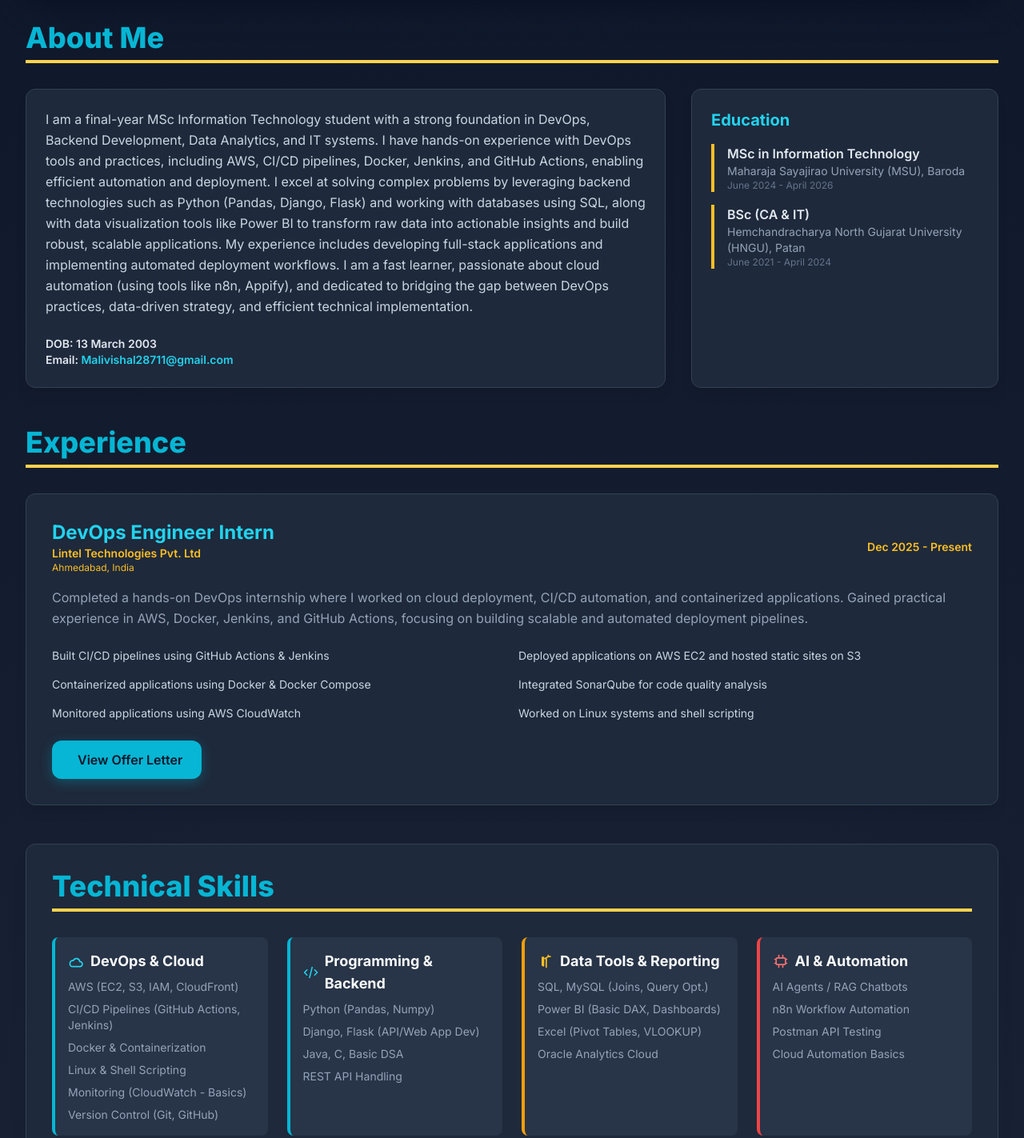
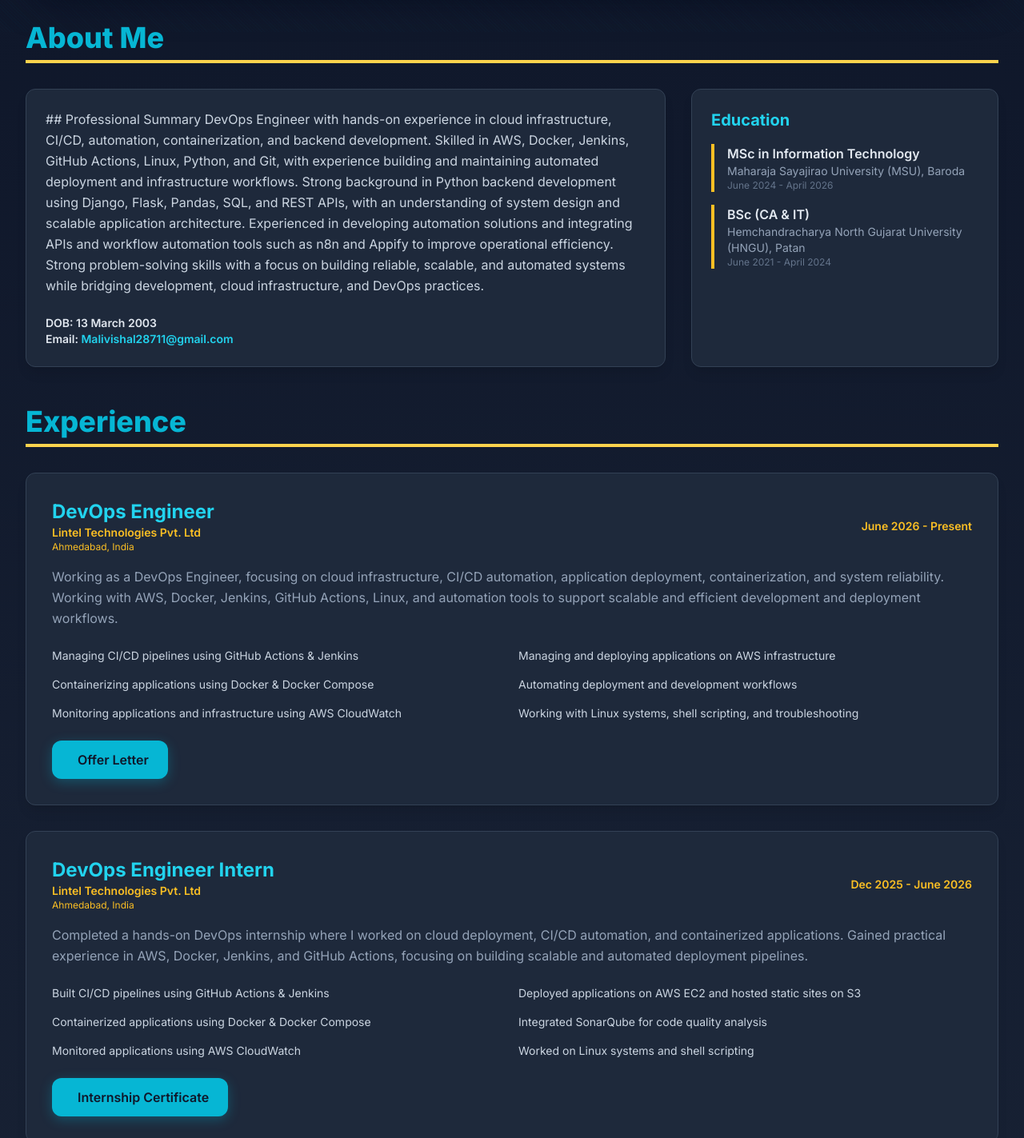
Before and after one commit to maliVishal01/my-portfolio, a plain HTML site: page index.html in a window 1280 px wide. Shown: the part 760-2183 px from the top of the page at 80% size. Drawn offline with nearby package versions, Linux system fonts and the light colour scheme.

Commit message:
Update index.html

```diff
--- a/index.html
+++ b/index.html
@@ -316,14 +316,13 @@
                     <div class="py-1" role="menu" aria-orientation="vertical" aria-labelledby="resume-dropdown-btn">
                         <p class="px-4 py-1 text-xs text-slate-400 uppercase font-semibold">Choose Version:</p>
                         <!-- IMPORTANT: Resume links updated for external opening and security -->
-                          <a href="https://drive.google.com/file/d/1KwO7Cun6BjoyCAGUORHzdt842s-70Tzd/view?usp=sharing" target="_blank" rel="noopener noreferrer" class="block px-4 py-2 text-sm text-slate-200 hover:bg-slate-600 hover:text-cyan-400 transition" role="menuitem">
+                      <a href="https://drive.google.com/file/d/1dXMmZLanyJgvo8Kr0z44-oGmKPJdKQ20/view?usp=sharing" target="_blank" rel="noopener noreferrer" class="block px-4 py-2 text-sm text-slate-200 hover:bg-slate-600 hover:text-cyan-400 transition" role="menuitem">
                             DevOps Engineer Resume (PDF)
                         </a>
+                       <a href="https://https://drive.google.com/file/d/1PpCtNs4HW2KYGBzNeO9aDZBEMlMLt3CW/view?usp=drive_link" target="_blank" rel="noopener noreferrer" class="block px-4 py-2 text-sm text-slate-200 hover:bg-slate-600 hover:text-cyan-400 transition" role="menuitem">
+                            Python Developer Resume (PDF)
                         <a href="https://drive.google.com/file/d/1v_4CWaUfltLu9k6cRTzlmoTbZFXUqVMs/view?usp=drive_link" target="_blank" rel="noopener noreferrer" class="block px-4 py-2 text-sm text-slate-200 hover:bg-slate-600 hover:text-cyan-400 transition" role="menuitem">
                             Data Analyst Resume (PDF)
-                        </a>
-                        <a href="https://drive.google.com/file/d/1gPdIM2Muj4UdsCDyEZLgg3blIvpRpMeE/view?usp=drive_link" target="_blank" rel="noopener noreferrer" class="block px-4 py-2 text-sm text-slate-200 hover:bg-slate-600 hover:text-cyan-400 transition" role="menuitem">
-                            Python Developer Resume (PDF)
                         </a>
                         <a href="https://drive.google.com/file/d/1UYsNJAOXr_UcnYrPA23Z8zjPp0-BJLwy/view?usp=drive_link" target="_blank" rel="noopener noreferrer" class="block px-4 py-2 text-sm text-slate-200 hover:bg-slate-600 hover:text-cyan-400 transition" role="menuitem">
                             IT Role  Resume (PDF)
@@ -353,11 +352,14 @@
         <div class="grid md:grid-cols-3 gap-8">
             <div class="md:col-span-2 bg-slate-800 p-6 rounded-xl shadow-lg border border-slate-700 card-hover transition duration-300">
                 <p class="text-slate-300 leading-relaxed">
-                   I am a final-year MSc Information Technology student with a strong foundation in DevOps, Backend Development, Data Analytics, and IT systems. I have hands-on experience with DevOps tools and practices, including AWS, CI/CD pipelines, Docker, Jenkins, and GitHub Actions, enabling efficient automation and deployment.
+                  ## Professional Summary
 
-I excel at solving complex problems by leveraging backend technologies such as Python (Pandas, Django, Flask) and working with databases using SQL, along with data visualization tools like Power BI to transform raw data into actionable insights and build robust, scalable applications.
+DevOps Engineer with hands-on experience in cloud infrastructure, CI/CD, automation, containerization, and backend development. Skilled in AWS, Docker, Jenkins, GitHub Actions, Linux, Python, and Git, with experience building and maintaining automated deployment and infrastructure workflows.
 
-My experience includes developing full-stack applications and implementing automated deployment workflows. I am a fast learner, passionate about cloud automation (using tools like n8n, Appify), and dedicated to bridging the gap between DevOps practices, data-driven strategy, and efficient technical implementation.
+Strong background in Python backend development using Django, Flask, Pandas, SQL, and REST APIs, with an understanding of system design and scalable application architecture. Experienced in developing automation solutions and integrating APIs and workflow automation tools such as n8n and Appify to improve operational efficiency.
+
+Strong problem-solving skills with a focus on building reliable, scalable, and automated systems while bridging development, cloud infrastructure, and DevOps practices.
+
                 </p>
                 <div class="mt-6 text-sm">
                     <p class="font-semibold text-slate-200">DOB: 13 March 2003</p>
@@ -385,10 +387,80 @@ My experience includes developing full-stack applications and implementing autom
     </section>
     <!-- IMPORTANT: Update experience  -->
 
-   <section id="experience" class="mb-12">
+   <!-- IMPORTANT: Experience -->
+
+<section id="experience" class="mb-12">
     <h2 class="text-4xl font-extrabold section-header text-slate-50 mb-8 border-b-4 border-amber-400/50 pb-2">
         Experience
     </h2>
+
+
+    <!-- ==================== CURRENT JOB ==================== -->
+
+    <div class="bg-slate-800 p-8 rounded-xl shadow-lg border border-slate-700 card-hover transition duration-300 mb-8">
+
+        <!-- Header Row -->
+        <div class="flex items-center justify-between flex-wrap gap-4 mb-4">
+
+            <!-- Left: Role + Company -->
+            <div>
+                <h3 class="text-2xl font-bold text-cyan-400">
+                    DevOps Engineer
+                </h3>
+
+                <!-- Company Name -->
+                <p class="text-sm text-amber-400 font-semibold">
+                    Lintel Technologies Pvt. Ltd
+                </p>
+
+                <!-- Location -->
+                <p class="text-xs text-amber-400">
+                    Ahmedabad, India
+                </p>
+            </div>
+
+            <!-- Right: Duration -->
+            <div class="text-sm text-amber-400 font-semibold">
+                June 2026 - Present
+            </div>
+
+        </div>
+
+        <!-- Description -->
+        <p class="text-slate-400 mb-6 leading-relaxed">
+            Working as a DevOps Engineer, focusing on cloud infrastructure, CI/CD automation,
+            application deployment, containerization, and system reliability. Working with
+            AWS, Docker, Jenkins, GitHub Actions, Linux, and automation tools to support
+            scalable and efficient development and deployment workflows.
+        </p>
+
+        <!-- Skills / Work Highlights -->
+        <div class="grid md:grid-cols-2 gap-4 text-sm text-slate-300 mb-6">
+            <p>Managing CI/CD pipelines using GitHub Actions & Jenkins</p>
+            <p>Managing and deploying applications on AWS infrastructure</p>
+            <p>Containerizing applications using Docker & Docker Compose</p>
+            <p>Automating deployment and development workflows</p>
+            <p>Monitoring applications and infrastructure using AWS CloudWatch</p>
+            <p>Working with Linux systems, shell scripting, and troubleshooting</p>
+        </div>
+
+        <!-- Button -->
+        <div class="text-left">
+            <a href="https://drive.google.com/file/d/1oV6cyEsGSmNMOXOQ2ZbWI9-ZusxvXcZR/view?usp=drive_link"
+               target="_blank"
+               rel="noopener noreferrer"
+               class="btn-primary px-6 py-3 rounded-xl font-semibold shadow-lg shadow-cyan-500/30 inline-flex items-center">
+
+                <!-- Icon -->
+                <span class="mr-2 text-amber-400"></span>
+                Offer Letter
+            </a>
+        </div>
+
+    </div>
+
+
+    <!-- ==================== DEVOPS INTERNSHIP ==================== -->
 
     <div class="bg-slate-800 p-8 rounded-xl shadow-lg border border-slate-700 card-hover transition duration-300">
 
@@ -401,12 +473,12 @@ My experience includes developing full-stack applications and implementing autom
                     DevOps Engineer Intern
                 </h3>
 
-                <!-- 🔥 Company Name (highlighted like your theme) -->
+                <!-- Company Name -->
                 <p class="text-sm text-amber-400 font-semibold">
                     Lintel Technologies Pvt. Ltd
                 </p>
 
-                <!-- 🔥 Location (soft but visible) -->
+                <!-- Location -->
                 <p class="text-xs text-amber-400">
                     Ahmedabad, India
                 </p>
@@ -414,16 +486,17 @@ My experience includes developing full-stack applications and implementing autom
 
             <!-- Right: Duration -->
             <div class="text-sm text-amber-400 font-semibold">
-                Dec 2025 - Present
+                Dec 2025 - June 2026
             </div>
 
         </div>
 
         <!-- Description -->
         <p class="text-slate-400 mb-6 leading-relaxed">
-            Completed a hands-on DevOps internship where I worked on cloud deployment, CI/CD automation,
-            and containerized applications. Gained practical experience in AWS, Docker, Jenkins, and GitHub Actions,
-            focusing on building scalable and automated deployment pipelines.
+            Completed a hands-on DevOps internship where I worked on cloud deployment,
+            CI/CD automation, and containerized applications. Gained practical experience
+            in AWS, Docker, Jenkins, and GitHub Actions, focusing on building scalable
+            and automated deployment pipelines.
         </p>
 
         <!-- Skills / Work Highlights -->
@@ -438,16 +511,19 @@ My experience includes developing full-stack applications and implementing autom
 
         <!-- Button -->
         <div class="text-left">
-            <a href="https://drive.google.com/file/d/1PzJVTcq_io8MKjGnalt2C6E8HB5tZYxz/view?usp=drive_link" target="_blank"
+            <a href="https://drive.google.com/file/d/1pa8Ps6tEKyeK0mszfzwB3mQFTG_OKhBj/view?usp=drive_link"
+               target="_blank"
+               rel="noopener noreferrer"
                class="btn-primary px-6 py-3 rounded-xl font-semibold shadow-lg shadow-cyan-500/30 inline-flex items-center">
 
-               <!-- 🔥 Icon Color Fixed -->
-               <span class="mr-2 text-amber-400"></span>
-               View Offer Letter
+                <!-- Icon -->
+                <span class="mr-2 text-amber-400"></span>
+                Internship Certificate
             </a>
         </div>
 
     </div>
+
 </section>
 
     <!-- 3. SKILLS SECTION - Enhanced with Icons -->
@@ -849,6 +925,18 @@ My experience includes developing full-stack applications and implementing autom
         <ul id="certification-list" class="space-y-2 relative">
 
             <!-- Certification Item 1: (Edit Content Below - **Crucially, update the Google Drive Link**) -->
+          <li class="flex flex-col sm:flex-row justify-between items-start sm:items-center py-3 border-b border-slate-700 relative group card-hover transition duration-300 hover:bg-slate-700/30 rounded-lg px-2">
+                <div class="text-slate-200 mb-1 sm:mb-0">
+                    <span class="font-semibold text-cyan-400">Internship Certificate</span>
+                    <span class="text-sm text-slate-400 ml-2">(Lintel)</span>
+                </div>
+                <!-- IMPORTANT: Replace #GOOGLE_DRIVE_LINK_1 with your actual public Google Drive link -->
+                <a href="https://https://drive.google.com/file/d/1pa8Ps6tEKyeK0mszfzwB3mQFTG_OKhBj/view?usp=drive_link" target="_blank" rel="noopener noreferrer" class="text-amber-400 hover:text-amber-200 text-sm flex items-center transition duration-200 font-medium">
+                    <svg class="w-4 h-4 mr-1" fill="currentColor" viewBox="0 0 24 24" xmlns="http://www.w3.org/2000/svg"><path d="M12 2C6.477 2 2 6.477 2 12s4.477 10 10 10 10-4.477 10-10S17.523 2 12 2zm-1 15h2v-2h-2v2zm0-4h2V7h-2v6z"/></svg>
+                    Google Drive Link
+                </a>
+            </li>
+
              <li class="flex flex-col sm:flex-row justify-between items-start sm:items-center py-3 border-b border-slate-700 relative group card-hover transition duration-300 hover:bg-slate-700/30 rounded-lg px-2">
                 <div class="text-slate-200 mb-1 sm:mb-0">
                     <span class="font-semibold text-cyan-400">Github For Devops Workshop </span>
```
